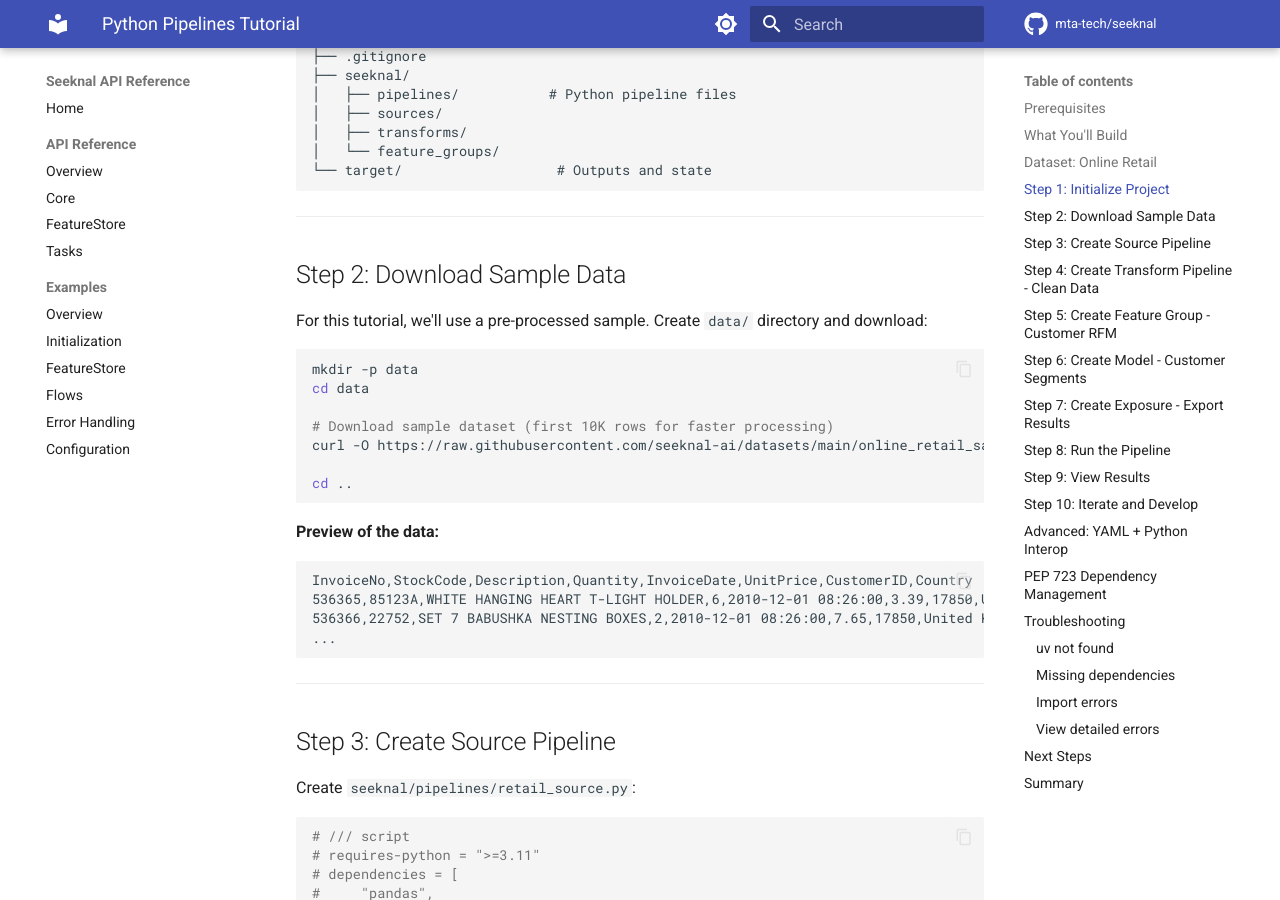
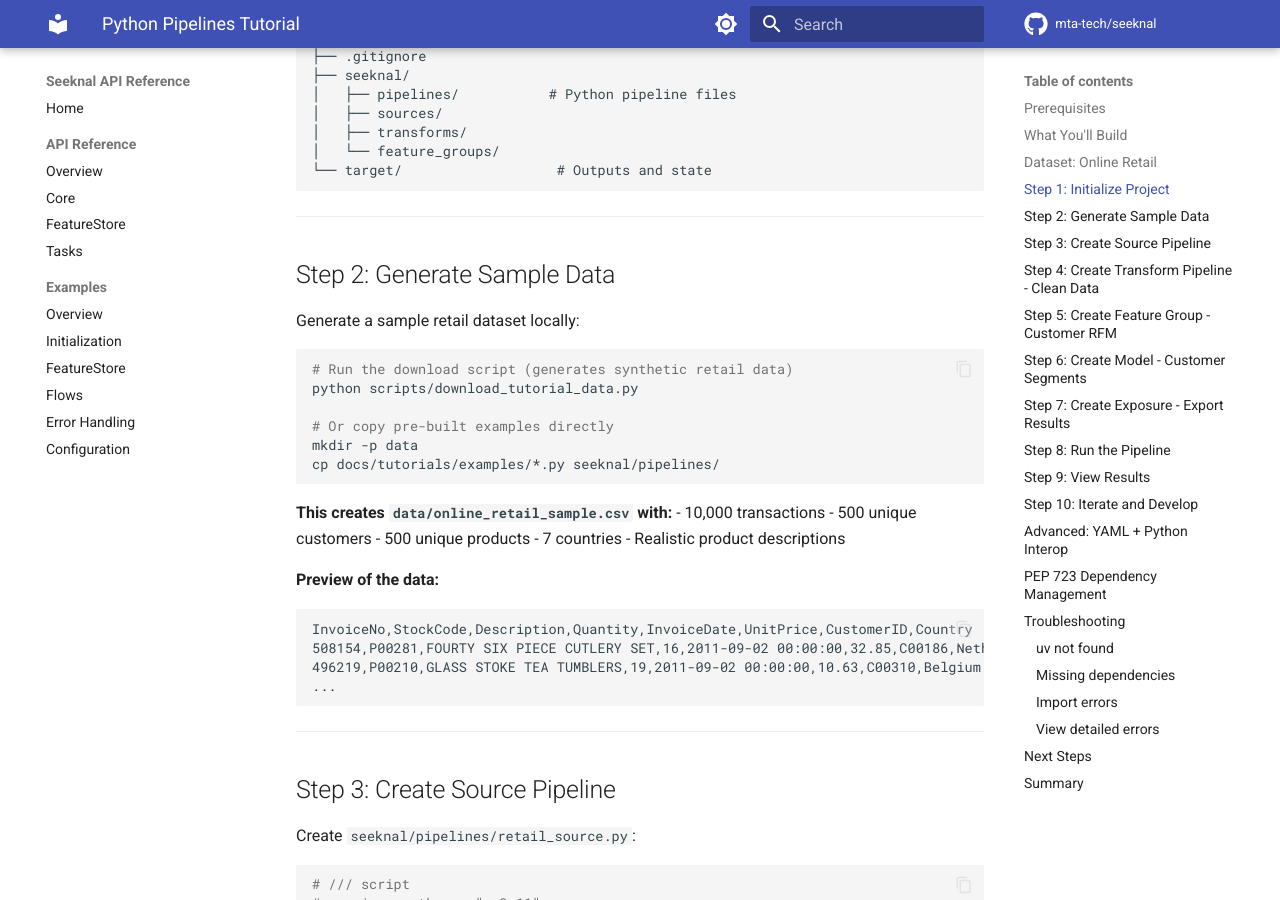
Before and after one commit to mta-tech/seeknal, an MkDocs documentation site: the page built from docs/tutorials/python-pipelines-tutorial.md, in a window 1280 px wide and 900 px high, scrolled down 1187 px. Built offline with MkDocs 1.6.1 and Material for MkDocs 9.7.7, drawn with Linux system fonts in a browser that asks for light colours; comment, search, counter and statistics services are not loaded.

Commit message:
docs(tutorial): Fix Step 2 to use local data generation instead of remote GitHub

````diff
--- a/docs/tutorials/python-pipelines-tutorial.md
+++ b/docs/tutorials/python-pipelines-tutorial.md
@@ -59,25 +59,31 @@ retail_analytics/
 
 ---
 
-## Step 2: Download Sample Data
+## Step 2: Generate Sample Data
 
-For this tutorial, we'll use a pre-processed sample. Create `data/` directory and download:
+Generate a sample retail dataset locally:
 
 ```bash
+# Run the download script (generates synthetic retail data)
+python scripts/download_tutorial_data.py
+
+# Or copy pre-built examples directly
 mkdir -p data
-cd data
+cp docs/tutorials/examples/*.py seeknal/pipelines/
+```
 
-# Download sample dataset (first 10K rows for faster processing)
-curl -O https://raw.githubusercontent.com/seeknal-ai/datasets/main/online_retail_sample.csv
-
-cd ..
-```
+**This creates `data/online_retail_sample.csv` with:**
+- 10,000 transactions
+- 500 unique customers
+- 500 unique products
+- 7 countries
+- Realistic product descriptions
 
 **Preview of the data:**
 ```csv
 InvoiceNo,StockCode,Description,Quantity,InvoiceDate,UnitPrice,CustomerID,Country
-536365,85123A,WHITE HANGING HEART T-LIGHT HOLDER,6,2010-12-01 08:26:00,3.39,17850,United Kingdom
-536366,22752,SET 7 BABUSHKA NESTING BOXES,2,2010-12-01 08:26:00,7.65,17850,United Kingdom
+508154,P00281,FOURTY SIX PIECE CUTLERY SET,16,2011-09-02 00:00:00,32.85,C00186,Netherlands
+496219,P00210,GLASS STOKE TEA TUMBLERS,19,2011-09-02 00:00:00,10.63,C00310,Belgium
 ...
 ```
 
````
